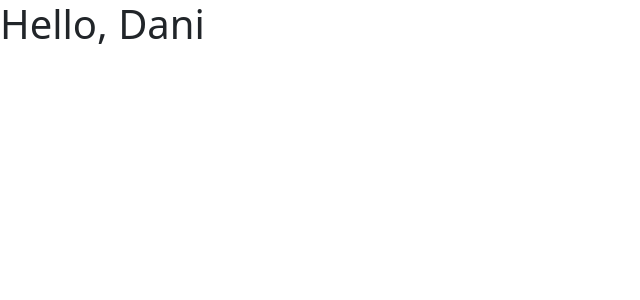
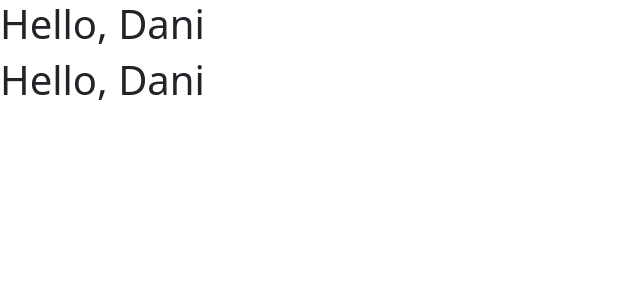
Before and after one commit to DaniSanchez01/personal-webpage, a React (Vite) app: page / in a window 1280 px wide. Shown: the top 300 px of the page, without its empty margins (0-640 px from the left). Built offline with nearby package versions, Linux system fonts and the light colour scheme.

Commit message:
trying auto format again

```diff
--- a/src/app/App.tsx
+++ b/src/app/App.tsx
@@ -6,6 +6,7 @@ function App() {
     <>
       <div>
         <Navbar></Navbar>
+        <Navbar></Navbar>
       </div>
     </>
   );
```
